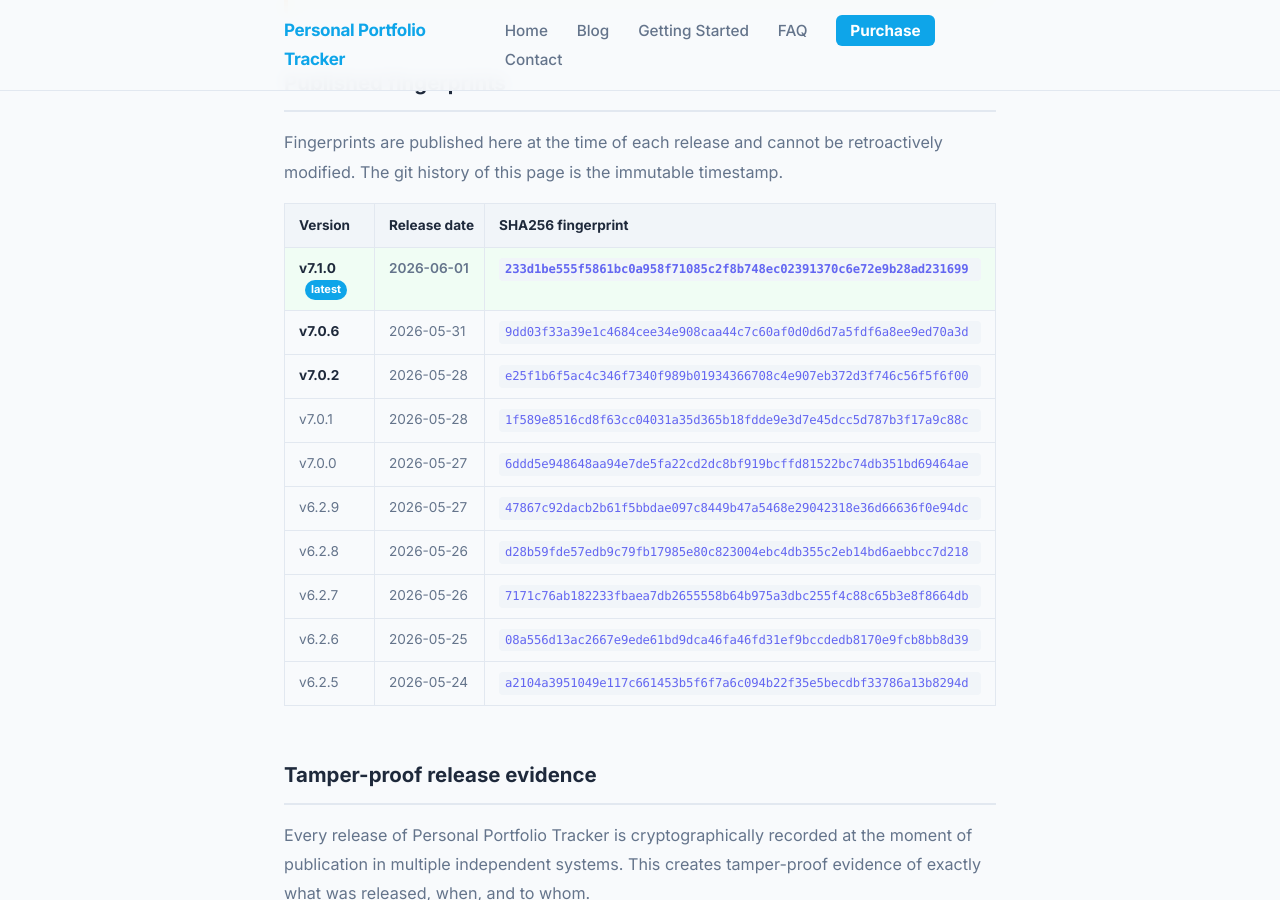
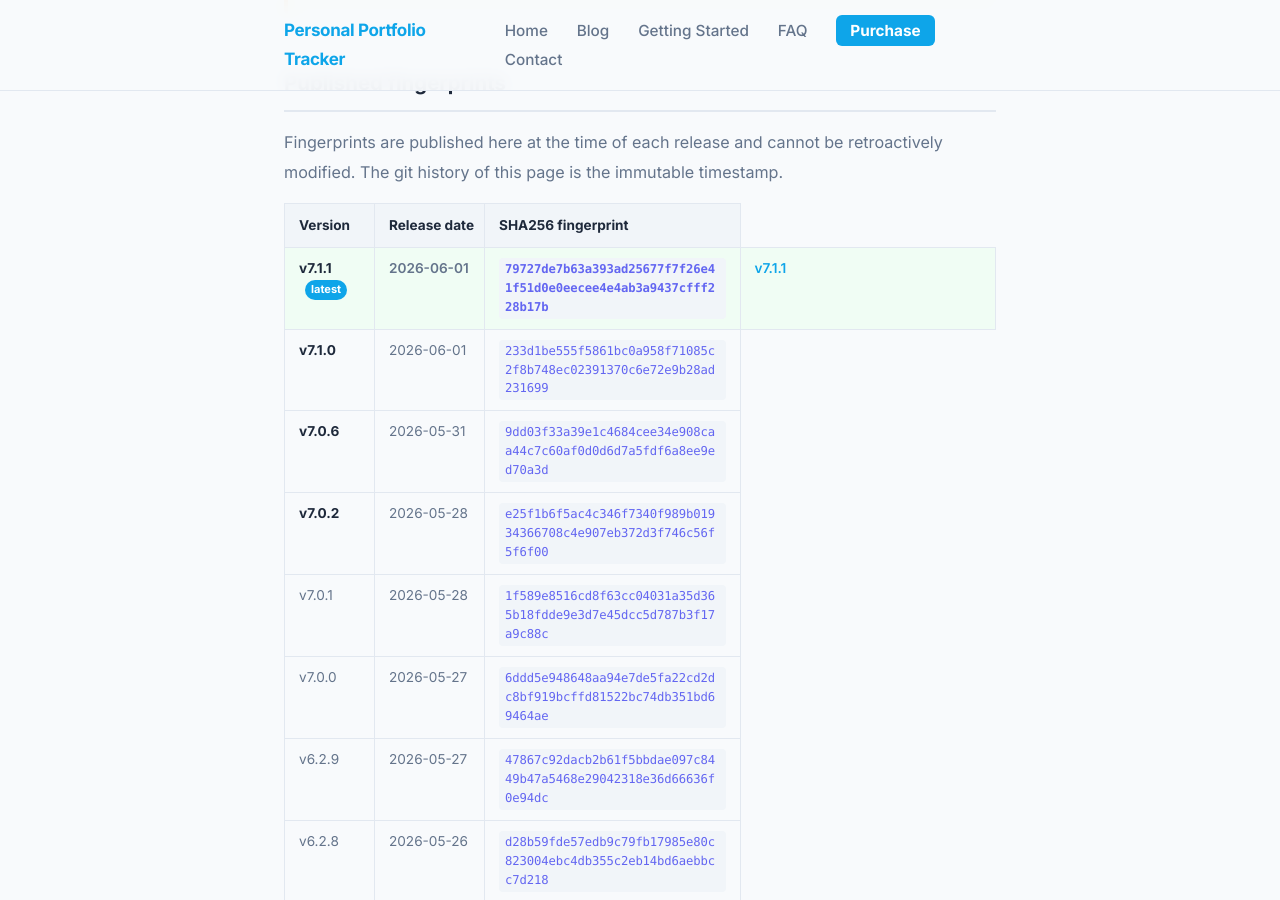
Before and after one commit to srikrishna2024/portfolio-tracker-blog, a Jekyll site: the page built from release-fingerprints/index.html, in a window 1280 px wide and 900 px high, scrolled down 933 px. Built offline with Jekyll 4.4.1, drawn with Linux system fonts in a browser that asks for light colours.

Commit message:
release: add v7.1.1 fingerprint

```diff
--- a/release-fingerprints/index.html
+++ b/release-fingerprints/index.html
@@ -40,7 +40,13 @@
       </thead>
       <tbody>
         <tr class="fp-current">
-          <td><strong>v7.1.0</strong> <span class="fp-badge">latest</span></td>
+          <td><strong>v7.1.1</strong> <span class="fp-badge">latest</span></td>
+          <td>2026-06-01</td>
+          <td><code class="fp-code">79727de7b63a393ad25677f7f26e41f51d0e0eecee4e4ab3a9437cfff228b17b</code></td>
+          <td><a href="https://github.com/srikrishna2024/pages_agentic_upgrade/releases/tag/v7.1.1" target="_blank" rel="noopener">v7.1.1</a></td>
+        </tr>
+        <tr>
+          <td><strong>v7.1.0</strong></td>
           <td>2026-06-01</td>
           <td><code class="fp-code">233d1be555f5861bc0a958f71085c2f8b748ec02391370c6e72e9b28ad231699</code></td>
         </tr>
```
